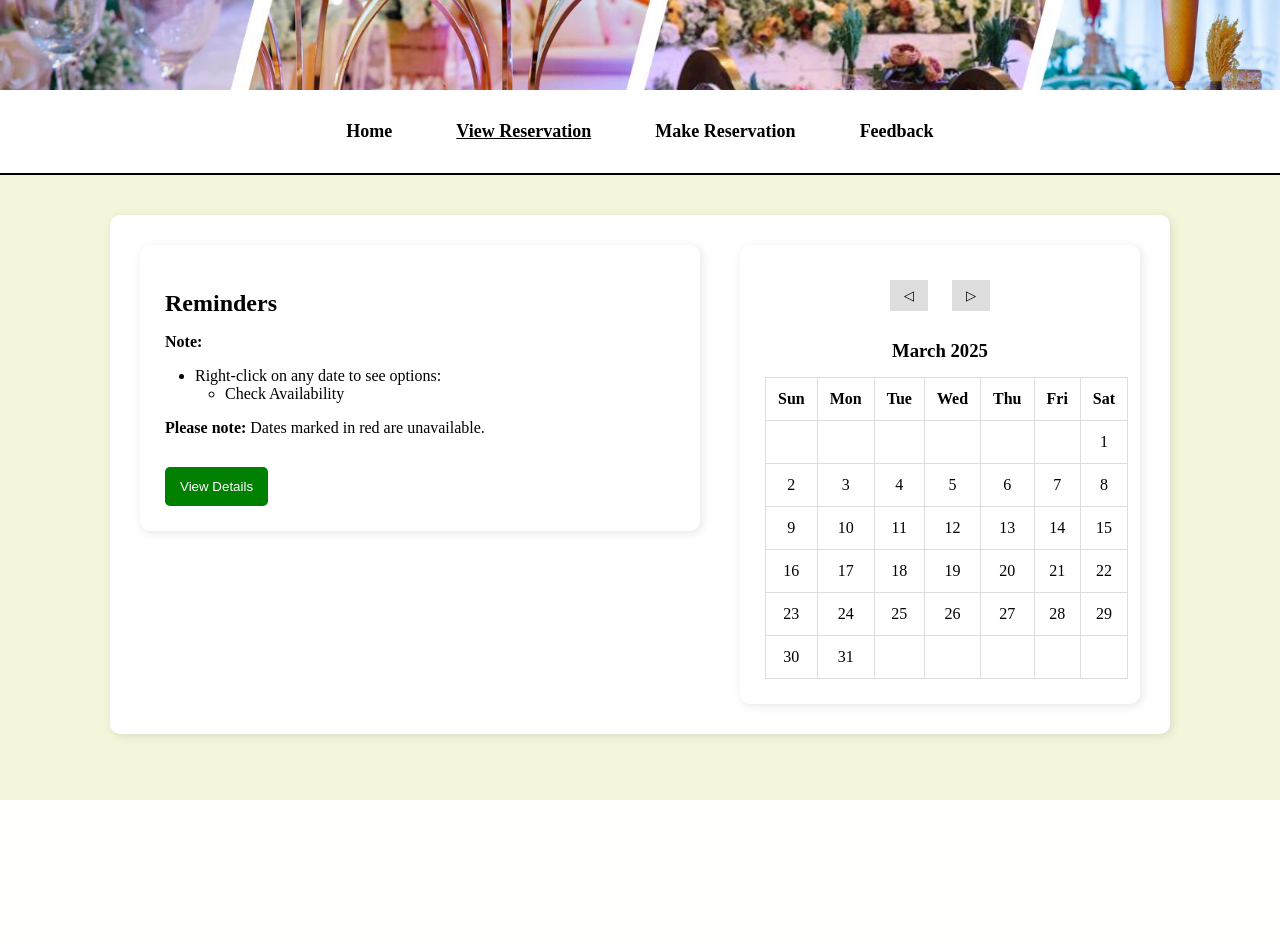
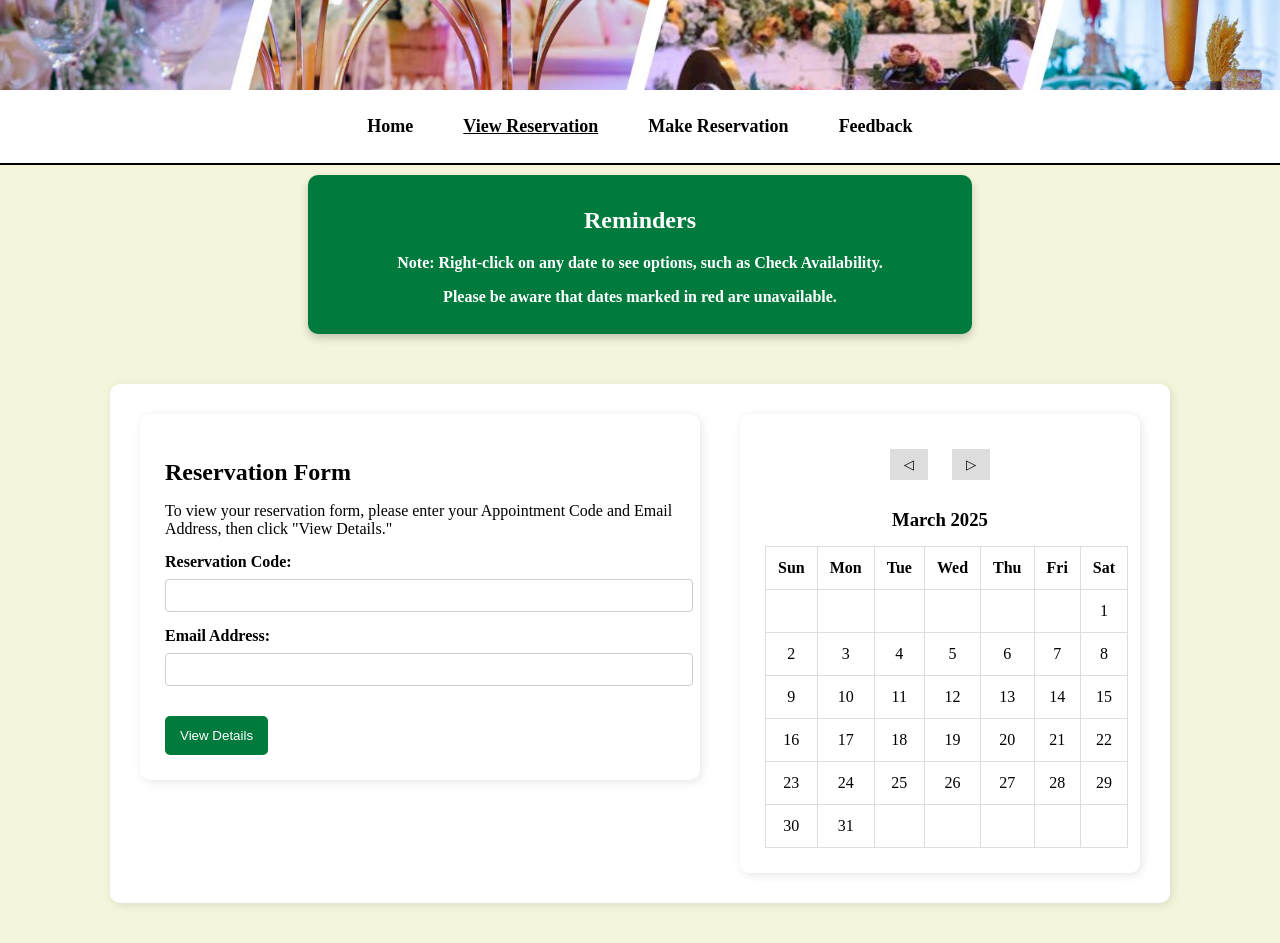
Before and after one commit to RosarioAngelica/trylang_cohere, a PHP site: page /VillaSalud.UI/pages/p_view_reservation.html in a window 1280 px wide. Before the commit the page ends 800 px from the top, so only its background shows below. Run offline with PHP 8.4, Linux system fonts and the light colour scheme.

Commit message:
add the reservation form

```diff
--- a/VillaSalud.UI/pages/p_view_reservation.html
+++ b/VillaSalud.UI/pages/p_view_reservation.html
@@ -18,22 +18,30 @@
       </ul>
     </nav>
 
+    <section class="banner-container">
+      <div class="banner">
+        <div class="banner-header">
+        <h2>Reminders</h2>
+            <p>
+                <strong>Note:</strong> Right-click on any date to see options, such as
+                <strong>Check Availability</strong>.
+                <div> Please be aware that dates marked in red are unavailable.</div>
+            </p>
+      </div>
+    </section>
+
     <div class="reservation-container">
       <div class="reservation-notes">
-        <h2>Reminders</h2>
-        <p><strong>Note:</strong></p>
-        <ul>
-          <li>
-            Right-click on any date to see options:
-            <ul>
-              <li>Check Availability</li>
-            </ul>
-          </li>
-        </ul>
-        <p>
-          <strong>Please note:</strong> Dates marked in red are unavailable.
-        </p>
-        <button class="view-details">View Details</button>
+        <h2>Reservation Form</h2>
+        <p>To view your reservation form, please enter your
+          Appointment Code and Email Address, then click "View Details."</p>
+        <form>
+          <label for="reservation-code">Reservation Code:</label>
+          <input type="text" id="reservation-code" name="reservation-code" required>
+          <label for="email">Email Address:</label>
+          <input type="email" id="email" name="email" required>
+          <button type="submit" class="view-details">View Details</button>
+        </form>
       </div>
 
       <div class="calendar">
--- a/VillaSalud.UI/style/p_view_reservation.css
+++ b/VillaSalud.UI/style/p_view_reservation.css
@@ -16,7 +16,7 @@ body {
   display: flex;
   justify-content: center;
   background: white;
-  padding: 15px 0;
+  padding: 10px 0;
   border-bottom: 2px solid black;
 }
 
@@ -24,7 +24,7 @@ body {
   list-style: none;
   padding: 0;
   display: flex;
-  gap: 40px;
+  gap: 30px;
 }
 
 .navbar li {
@@ -36,11 +36,30 @@ body {
   color: black;
   font-size: 18px;
   font-weight: bold;
-  padding: 8px 12px;
+  padding: 5px 10px;
 }
 
 .navbar a.active {
   text-decoration: underline;
+}
+
+.banner-container {
+  display: flex;
+  justify-content: center;
+  padding: 10px 0;
+}
+
+.banner {
+  background: #007b3d;
+  color: white;
+  text-align: center;
+  font-size: 16px;
+  font-weight: bold;
+  padding: 12px;
+  width: 50%;
+  max-width: 500%;
+  border-radius: 10px;
+  box-shadow: 0px 4px 8px rgba(0, 0, 0, 0.2);
 }
 
 .reservation-container {
@@ -78,7 +97,7 @@ body {
 }
 
 button.view-details {
-  background-color: green;
+  background-color: #007b3d;
   color: white;
   padding: 12px 15px;
   border: none;
@@ -86,6 +105,24 @@ button.view-details {
   cursor: pointer;
   margin-top: 15px;
   transition: background 0.3s ease;
+}
+
+button.view-details:hover {
+  background-color: darkgreen;
+}
+
+form label {
+  display: block;
+  margin-bottom: 8px;
+  font-weight: bold;
+}
+
+form input {
+  width: 100%;
+  padding: 8px;
+  margin-bottom: 15px;
+  border: 1px solid #ccc;
+  border-radius: 4px;
 }
 
 button.view-details:hover {
```
